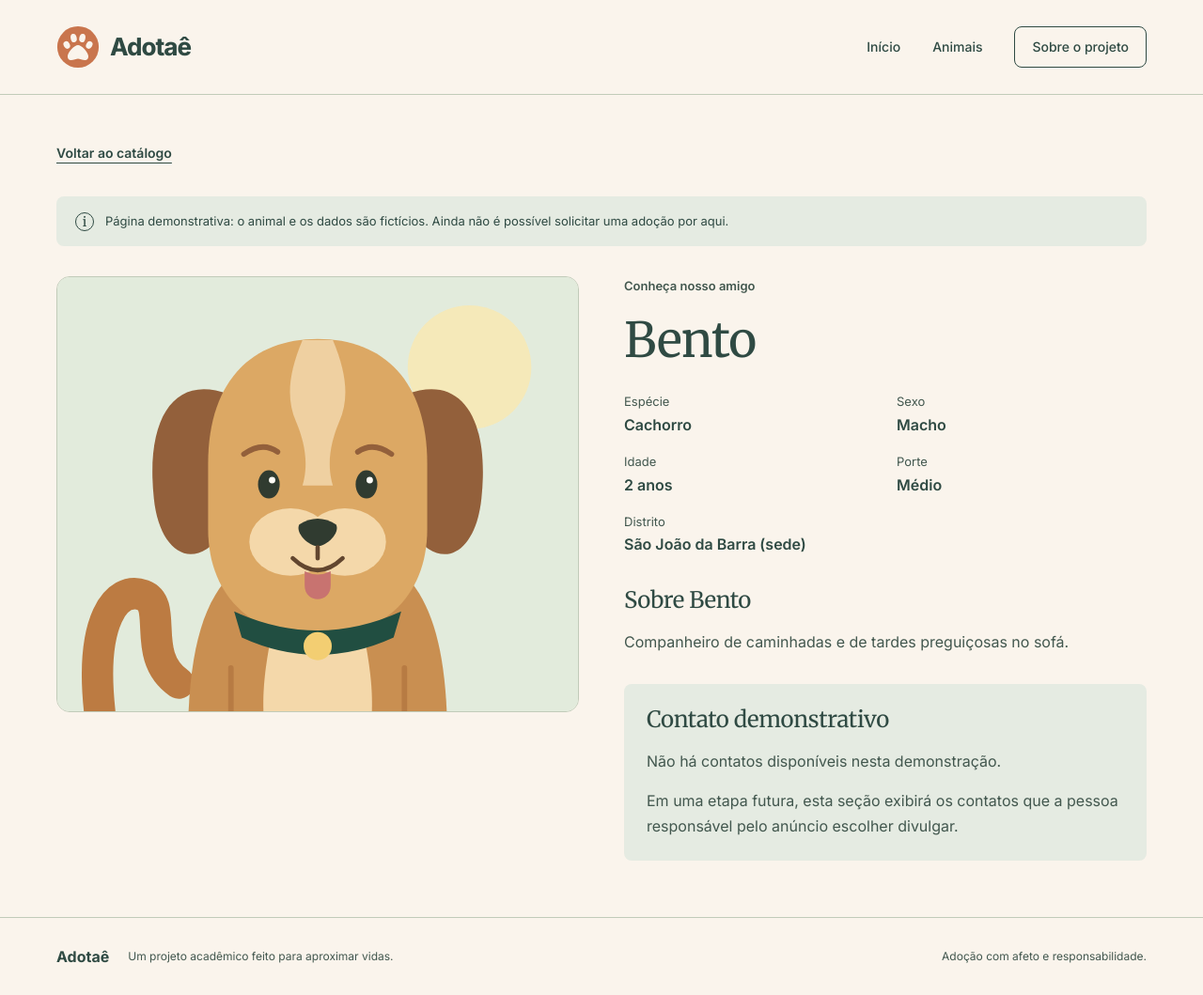
After one commit to Nycolly-SA/adotae, a Flask app: page /animais/1 in a window 1280 px wide. The commit adds this page. Shown: the whole page at 94% size. Run offline with Flask 3, Linux system fonts and the light colour scheme.

Commit message:
feat: add animal details page

```diff
--- a/app/static/css/style.css
+++ b/app/static/css/style.css
@@ -123,6 +123,20 @@ h1, h2 { font-family: var(--heading-font); font-weight: 400; letter-spacing: -.0
 .animal-facts dd { margin: 0; font-weight: 600; }
 .card-body p { font-size: 14px; color: var(--muted); margin-bottom: 0; }
 .catalog-closing { margin: 34px 0 0; text-align: center; color: var(--muted); font-size: 13px; }
+.animal-detail { padding-block: 40px 60px; }
+.detail-back { margin-bottom: 24px; }
+.detail-layout { display: grid; grid-template-columns: repeat(2, minmax(0, 1fr)); gap: 48px; align-items: start; }
+.detail-image { border: 1px solid var(--border); border-radius: 14px; }
+.detail-content { min-width: 0; }
+.detail-content h1 { font-size: clamp(36px, 4vw, 52px); margin-bottom: 24px; }
+.detail-content h2 { font-size: 24px; margin-bottom: 16px; }
+.detail-content p { color: var(--muted); }
+.detail-facts { display: grid; grid-template-columns: repeat(2, minmax(0, 1fr)); gap: 16px 24px; margin: 0 0 32px; }
+.detail-facts dt { color: var(--muted); font-size: 13px; }
+.detail-facts dd { margin: 0; font-weight: 600; }
+.detail-district { grid-column: 1 / -1; }
+.detail-contact { margin-top: 32px; padding: 24px; background: var(--sage-light); border-radius: 8px; }
+.detail-contact p:last-child { margin-bottom: 0; }
 @media (max-width: 1024px) {
     .container { width: calc(100% - 64px); }
     .hero { gap: 30px; padding-block: 60px; }
@@ -135,6 +149,7 @@ h1, h2 { font-family: var(--heading-font); font-weight: 400; letter-spacing: -.0
     .catalog-heading { align-items: flex-start; flex-direction: column; gap: 12px; }
 }
 @media (max-width: 760px) {
+    .detail-layout { grid-template-columns: 1fr; gap: 32px; }
     .hero { grid-template-columns: 1fr; gap: 34px; }
     .hero-copy { max-width: 560px; }
     .hero h1 { font-size: clamp(42px, 8vw, 58px); }
@@ -166,6 +181,7 @@ h1, h2 { font-family: var(--heading-font); font-weight: 400; letter-spacing: -.0
     .site-footer { padding-block: 24px; }
     .footer-inner { flex-direction: column; align-items: flex-start; }
     .catalog { padding-block: 40px; }
+    .animal-detail { padding-block: 24px 40px; }
     .filter-field, .filter-actions { flex-basis: 100%; }
     .animal-grid { grid-template-columns: 1fr; }
     .catalog-notice { align-items: flex-start; padding: 16px; }
--- a/app/templates/animais.html
+++ b/app/templates/animais.html
@@ -31,19 +31,20 @@
     {% if animais %}
     <div class="animal-grid">
         {% for animal in animais %}
-        <article class="animal-card" aria-labelledby="animal-{{ loop.index }}">
+        <article class="animal-card" aria-labelledby="animal-{{ animal.id }}">
             <div class="card-image">
                 <img src="{{ url_for('static', filename='images/' ~ animal.imagem) }}" alt="{{ animal.imagem_alt }}" width="480" height="400" loading="lazy">
                 <span class="species-tag">{{ animal.especie }}</span>
             </div>
             <div class="card-body">
-                <h2 id="animal-{{ loop.index }}">{{ animal.nome }}</h2>
+                <h2 id="animal-{{ animal.id }}">{{ animal.nome }}</h2>
                 <dl class="animal-facts">
                     <div><dt>Idade</dt><dd>{{ animal.idade }}</dd></div>
                     <div><dt>Porte</dt><dd>{{ animal.porte }}</dd></div>
                     <div><dt>Sexo</dt><dd>{{ animal.sexo }}</dd></div>
                 </dl>
                 <p>{{ animal.descricao }}</p>
+                <a class="text-link" href="{{ url_for('animal_detalhes', id=animal.id) }}" aria-label="Ver detalhes de {{ animal.nome }}">Ver detalhes</a>
             </div>
         </article>
         {% endfor %}
--- /dev/null
+++ b/app/templates/animal_detalhes.html
@@ -0,0 +1,31 @@
+{% extends "base.html" %}
+{% block title %}{{ animal.nome }} — Adotaê{% endblock %}
+{% block content %}
+<article class="animal-detail container" aria-labelledby="nome-animal">
+    <a class="text-link detail-back" href="{{ url_for('animais') }}">Voltar ao catálogo</a>
+    <div class="catalog-notice"><span class="note-symbol" aria-hidden="true">i</span><p>Página demonstrativa: o animal e os dados são fictícios. Ainda não é possível solicitar uma adoção por aqui.</p></div>
+    <div class="detail-layout">
+        <img class="detail-image" src="{{ url_for('static', filename='images/' ~ animal.imagem) }}" alt="{{ animal.imagem_alt }}" width="480" height="400">
+        <div class="detail-content">
+            <p class="section-label">Conheça nosso amigo</p>
+            <h1 id="nome-animal">{{ animal.nome }}</h1>
+            <dl class="detail-facts">
+                <div><dt>Espécie</dt><dd>{{ animal.especie }}</dd></div>
+                <div><dt>Sexo</dt><dd>{{ animal.sexo }}</dd></div>
+                <div><dt>Idade</dt><dd>{{ animal.idade }}</dd></div>
+                <div><dt>Porte</dt><dd>{{ animal.porte }}</dd></div>
+                <div class="detail-district"><dt>Distrito</dt><dd>{{ animal.distrito }}</dd></div>
+            </dl>
+            <section aria-labelledby="sobre-animal">
+                <h2 id="sobre-animal">Sobre {{ animal.nome }}</h2>
+                <p>{{ animal.descricao }}</p>
+            </section>
+            <section class="detail-contact" aria-labelledby="titulo-contato">
+                <h2 id="titulo-contato">Contato demonstrativo</h2>
+                <p>Não há contatos disponíveis nesta demonstração.</p>
+                <p>Em uma etapa futura, esta seção exibirá os contatos que a pessoa responsável pelo anúncio escolher divulgar.</p>
+            </section>
+        </div>
+    </div>
+</article>
+{% endblock %}
--- a/run.py
+++ b/run.py
@@ -1,6 +1,6 @@
 """Aplicação demonstrativa do projeto acadêmico Adotaê."""
 
-from flask import Flask, render_template, request
+from flask import Flask, abort, render_template, request
 
 app = Flask(
     __name__,
@@ -11,6 +11,7 @@ app = Flask(
 # Dados temporários para apresentar a interface. Não representam animais reais.
 ANIMAIS = [
     {
+        "id": 1,
         "nome": "Bento",
         "distrito": "São João da Barra (sede)",
         "especie": "Cachorro",
@@ -22,6 +23,7 @@ ANIMAIS = [
         "imagem_alt": "Ilustração de Bento, um cachorro caramelo de orelhas caídas.",
     },
     {
+        "id": 2,
         "nome": "Luna",
         "distrito": "Atafona",
         "especie": "Gato",
@@ -33,6 +35,7 @@ ANIMAIS = [
         "imagem_alt": "Ilustração de Luna, uma gata cinza de olhos verdes.",
     },
     {
+        "id": 3,
         "nome": "Paçoca",
         "distrito": "Grussaí",
         "especie": "Cachorro",
@@ -44,6 +47,7 @@ ANIMAIS = [
         "imagem_alt": "Ilustração de Paçoca, um cachorro claro com uma mancha marrom.",
     },
     {
+        "id": 4,
         "nome": "Amora",
         "distrito": "Barcelos",
         "especie": "Gato",
@@ -89,5 +93,13 @@ def animais():
     )
 
 
+@app.get("/animais/<int:id>")
+def animal_detalhes(id):
+    for animal in ANIMAIS:
+        if animal["id"] == id:
+            return render_template("animal_detalhes.html", animal=animal)
+    abort(404)
+
+
 if __name__ == "__main__":
     app.run(debug=True)
```
Also changed, not shown: tests/test_routes.py (+77 -4 lines), README.md.
